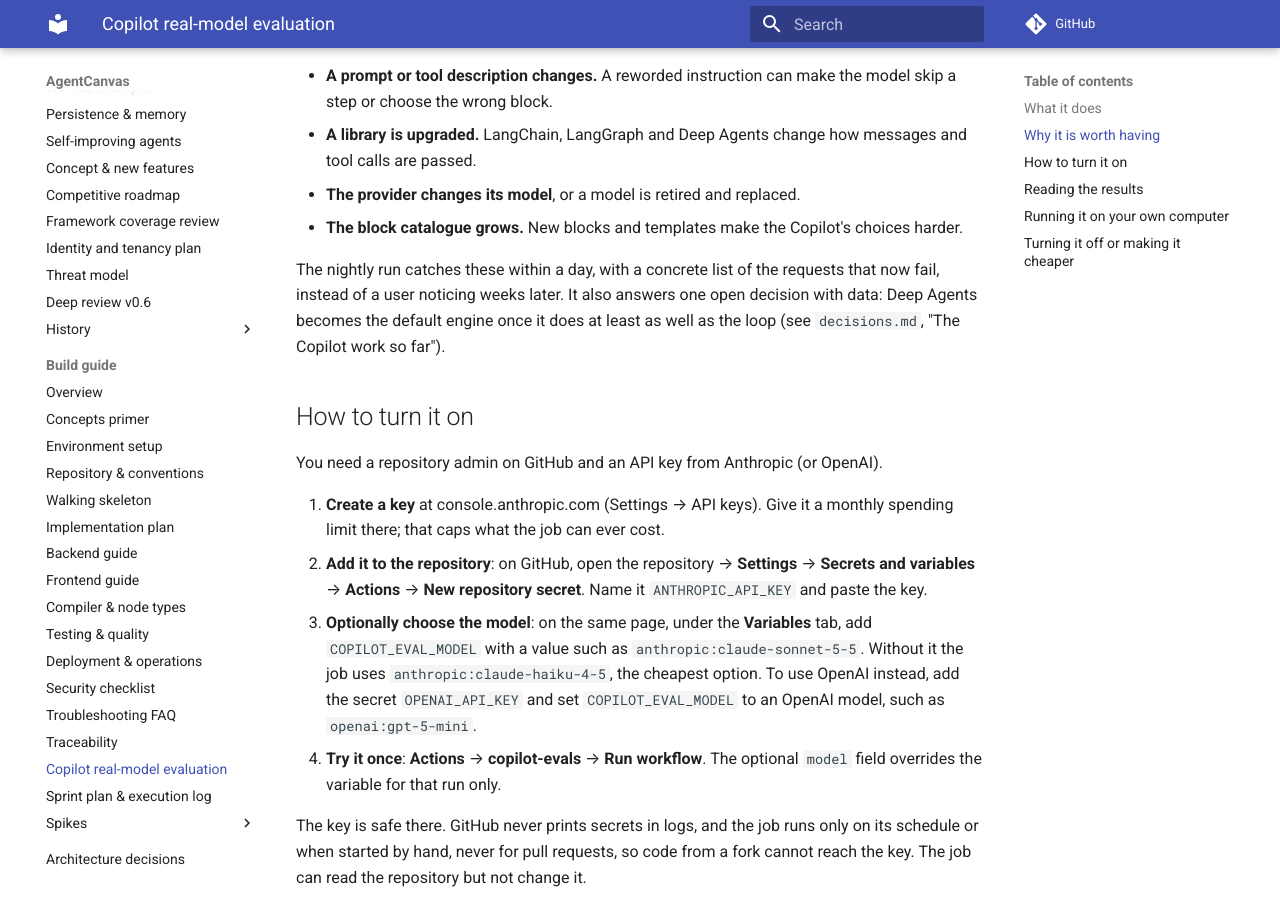
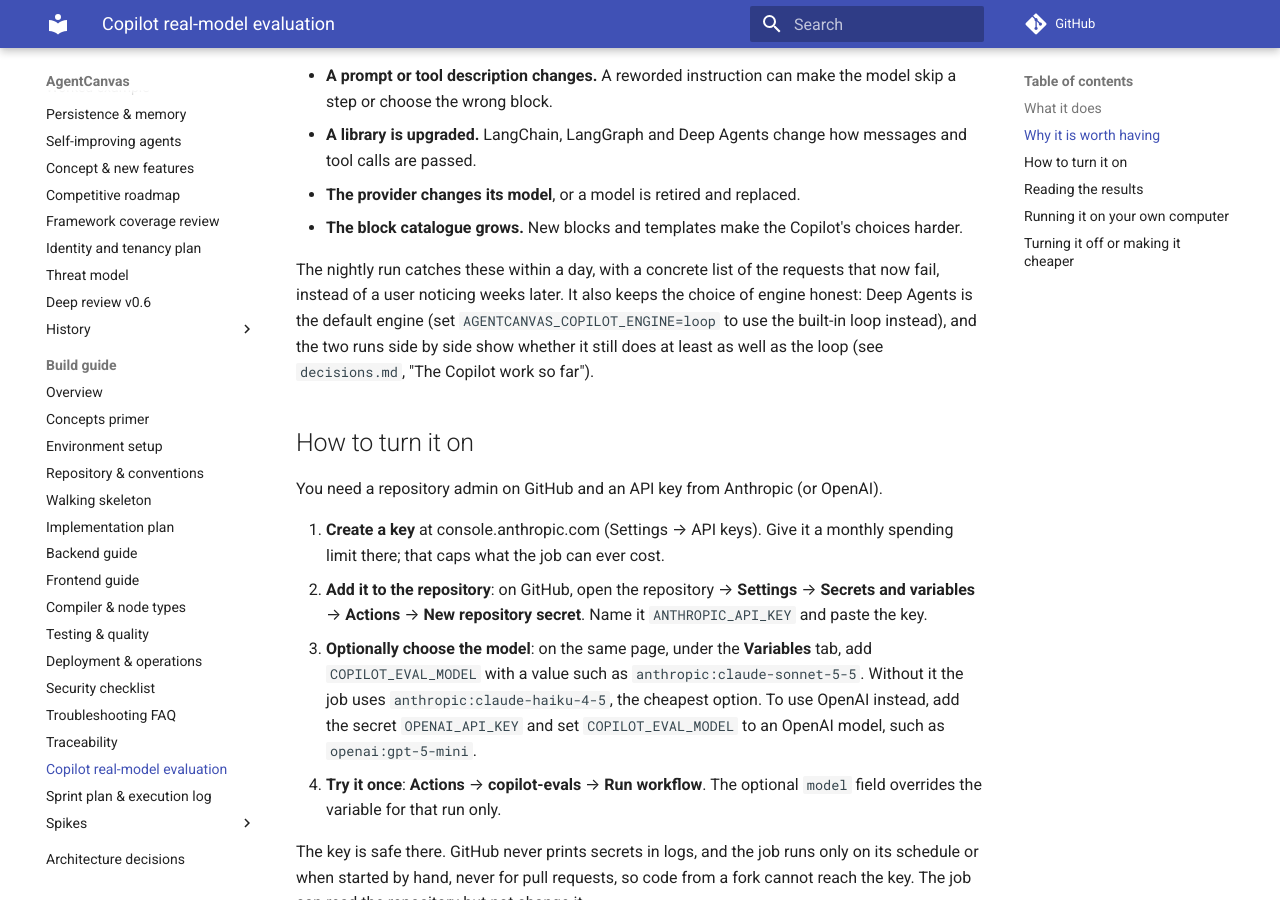
Before and after one commit to marunsct/AgentCanvas, an MkDocs documentation site: the page built from docs/agent-canvas-spec/build-guide/14-copilot-evaluation.md, in a window 1280 px wide and 900 px high, scrolled down 1047 px. Built offline with MkDocs 1.6.1 and Material for MkDocs 9.7.7, drawn with Linux system fonts in a browser that asks for light colours; comment, search, counter and statistics services are not loaded.

Commit message:
Copilot: answers with the Deep Agents engine by default
Changelog: The Copilot now runs on LangChain's Deep Agents harness unless the server sets AGENTCANVAS_COPILOT_ENGINE=loop: you get the plan checklist, text as it is generated and the whole conversation instead of the last 24 messages. This passes every Copilot test the built-in loop passes; it still needs the real-model evaluation before a release.

Co-Authored-By: Claude Opus 5.5 <noreply@anthropic.com>

```diff
--- a/docs/agent-canvas-spec/build-guide/14-copilot-evaluation.md
+++ b/docs/agent-canvas-spec/build-guide/14-copilot-evaluation.md
@@ -32,8 +32,9 @@ tools, builds good workflows. Quality can slip without any of our tests failing:
 - **The block catalogue grows.** New blocks and templates make the Copilot's choices harder.
 
 The nightly run catches these within a day, with a concrete list of the requests that now fail, instead of a user
-noticing weeks later. It also answers one open decision with data: Deep Agents becomes the default engine once it
-does at least as well as the loop (see `decisions.md`, "The Copilot work so far").
+noticing weeks later. It also keeps the choice of engine honest: Deep Agents is the default engine (set
+`AGENTCANVAS_COPILOT_ENGINE=loop` to use the built-in loop instead), and the two runs side by side show whether it
+still does at least as well as the loop (see `decisions.md`, "The Copilot work so far").
 
 ## How to turn it on
 
```
Also changed, not shown: apps/api/agentcanvas/copilot/knowledge/user-guide/copilot.md (+3 -0 lines), docs/user-guide/copilot.md (+3 -0 lines), 4 other files.
